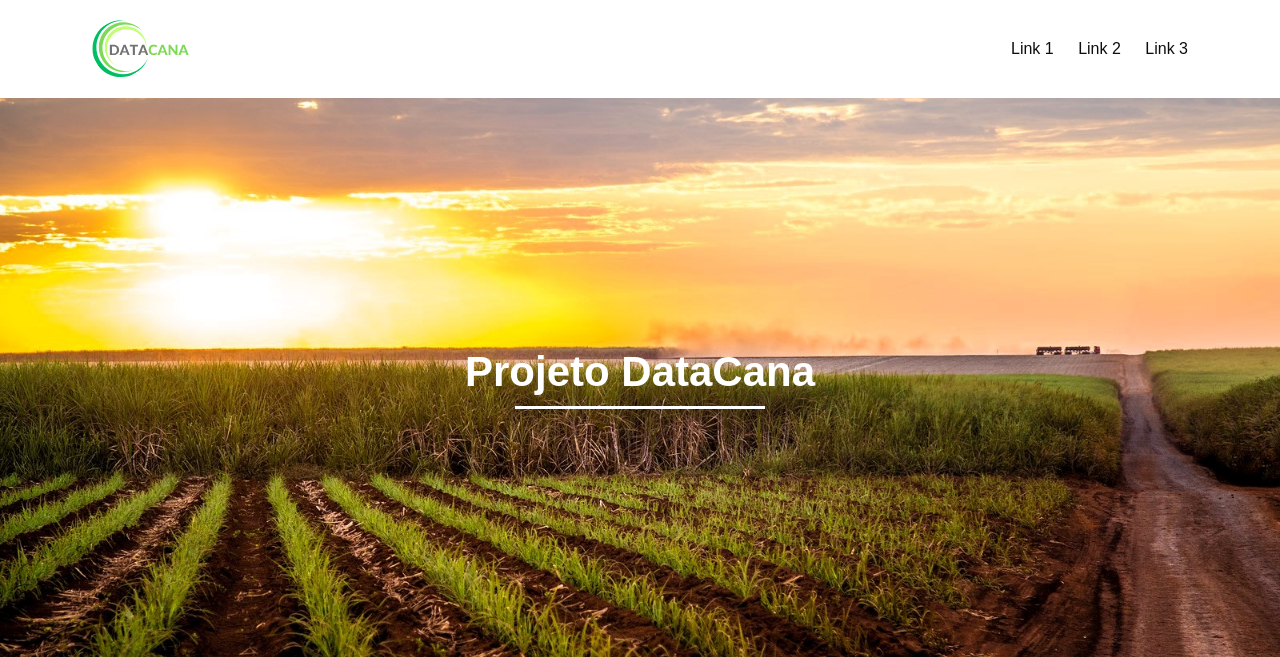
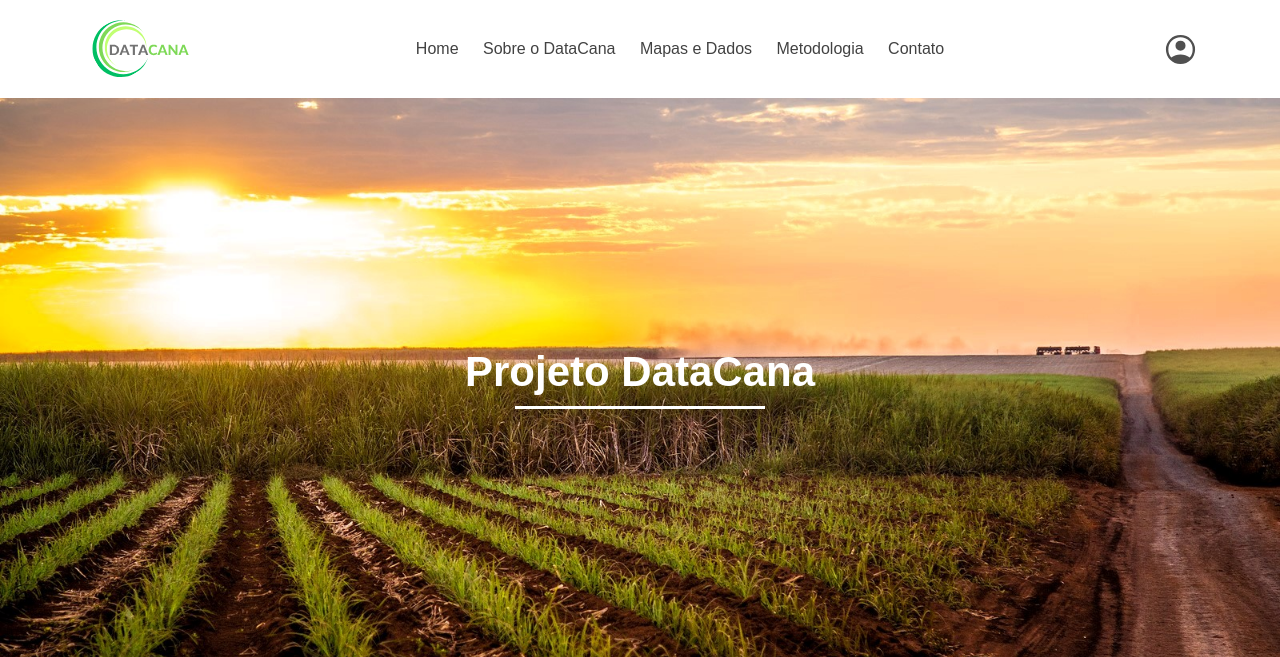
Before and after one commit to pedrokourly/Datacana, a Flask app: page / in a window 1280 px wide. Shown: the top 657 px of the page. Run offline with Flask 3, Linux system fonts and the light colour scheme; some web fonts are replaced.

Commit message:
Update Header

```diff
--- a/static/style.css
+++ b/static/style.css
@@ -4,7 +4,7 @@
 
 :root {
     --default-font: 'Rethink Sans', sans-serif;
-    --color-font: #0D0D0D;
+    --color-font: #424242;
 
     --color01: #03A65A;
     --color02: #0ABF6A;
@@ -38,7 +38,7 @@ header {
     padding: 10px 0px;
 }
 
-header > div.container > div.d-flex > a > img {
+header > div.container > div.d-flex > a#logo > img {
     width: 115px;
 }
 
@@ -53,6 +53,11 @@ header > div.container > div.d-flex > nav > a:hover {
     transition: 0.5s;
 }
 
+header > div.container > div.d-flex > a#login > svg:hover {
+    fill: var(--color02);
+    transition: 0.75s;
+}
+
 header > div.container > div.d-flex > button {
     background-color: var(--color-header);
     border: none;
@@ -63,3 +68,48 @@ header > div.container > div.d-flex > button {
 header > div.container > div.d-flex > div.offcanvas {
     width: 80%;
 }
+
+header > div.container > div.d-flex > div.offcanvas > div.offcanvas-body {
+    position: relative;
+}
+
+header > div.container > div.d-flex > div.offcanvas > div.offcanvas-body > a#login {
+    position: absolute;
+    bottom: 5%;
+    left: 50%;
+    transform: translateX(-50%);
+}
+
+/* MEDIA-QUERY PARA DISPOSITIVOS */
+
+/* DISPOSITIVOS GRANDES */
+
+@media screen and (min-width: 700px) {
+    header > div.container > div.d-flex > nav {
+        display: block;
+    }
+
+    header > div.container > div.d-flex > button {
+        display: none;
+    }
+
+    header > div.container > div.d-flex > a#login {
+        display: inline;
+    }
+}
+
+/* DISPOSITIVOS PEQUENOS */
+
+@media screen and (max-width: 700px) {
+    header > div.container > div.d-flex > nav {
+        display: none;
+    }
+
+    header > div.container > div.d-flex > button {
+        display: flex;
+    }
+
+    header > div.container > div.d-flex > a#login {
+        display: none;
+    }
+}
--- a/templates/default.html
+++ b/templates/default.html
@@ -15,18 +15,26 @@
     <header>
         <div class="container">
             <div class="d-flex align-items-center justify-content-between">
-                <a href="/">
+                <a id="logo" href="/">
                     <img src="../static/images/DataCana.svg" alt="Logo Datacana">
                 </a>
 
                 <nav>
-                    <a href="/sobre">Link 1</a>
-                    <a href="/">Link 2</a>
-                    <a href="/">Link 3</a>
+                    <a href="/">Home</a>
+                    <a href="/">Sobre o DataCana</a>
+                    <a href="/">Mapas e Dados</a>
+                    <a href="/">Metodologia</a>
+                    <a href="/">Contato</a>
                 </nav>
 
+                <a id="login" href="/" target="_blank" rel="external">
+                    <svg xmlns="http://www.w3.org/2000/svg" height="35px" viewBox="0 -960 960 960" width="35px" fill="#505050">
+                        <path d="M226-262q59-39.67 121-60.83Q409-344 480-344t133.33 21.17q62.34 21.16 121.34 60.83 41-49.67 59.83-103.67T813.33-480q0-141-96.16-237.17Q621-813.33 480-813.33t-237.17 96.16Q146.67-621 146.67-480q0 60.33 19.16 114.33Q185-311.67 226-262Zm253.88-184.67q-58.21 0-98.05-39.95Q342-526.58 342-584.79t39.96-98.04q39.95-39.84 98.16-39.84 58.21 0 98.05 39.96Q618-642.75 618-584.54t-39.96 98.04q-39.95 39.83-98.16 39.83ZM479.73-80q-83.1 0-156.18-31.5-73.09-31.5-127.15-85.83-54.07-54.34-85.23-127.23Q80-397.45 80-480.33q0-82.88 31.5-155.78Q143-709 197.33-763q54.34-54 127.23-85.5T480.33-880q82.88 0 155.78 31.5Q709-817 763-763t85.5 127Q880-563 880-480.18q0 82.83-31.5 155.67Q817-251.67 763-197.33 709-143 635.91-111.5 562.83-80 479.73-80Z"/>
+                    </svg>
+                </a>
+
                 <button type="button" data-bs-toggle="offcanvas" data-bs-target="#offcanvasRight" aria-controls="offcanvasRight">
-                    <svg xmlns="http://www.w3.org/2000/svg" height="24px" viewBox="0 -960 960 960" width="24px" fill="#5f6368">
+                    <svg xmlns="http://www.w3.org/2000/svg" height="25px" viewBox="0 -960 960 960" width="25px" fill="#505050">
                         <path d="M120-240v-80h720v80H120Zm0-200v-80h720v80H120Zm0-200v-80h720v80H120Z"/>
                     </svg>
                 </button>
@@ -40,15 +48,27 @@
                     <div class="offcanvas-body">
                         <ul class="navbar-nav justify-content-end flex-grow-1 pe-3">
                             <li class="nav-item">
-                                <a class="nav-link active" aria-current="page" href="/sobre">Link 1</a>
+                                <a class="nav-link active" aria-current="page" href="/">Home</a>
                             </li>
                             <li class="nav-item">
-                                <a class="nav-link active" aria-current="page" href="/">Link 2</a>
+                                <a class="nav-link active" aria-current="page" href="/">Sobre o DataCana</a>
                             </li>
                             <li class="nav-item">
-                                <a class="nav-link active" aria-current="page" href="/">Link 3</a>
+                                <a class="nav-link active" aria-current="page" href="/">Mapas e Dados</a>
+                            </li>
+                            <li class="nav-item">
+                                <a class="nav-link active" aria-current="page" href="/">Metodologia</a>
+                            </li>
+                            <li class="nav-item">
+                                <a class="nav-link active" aria-current="page" href="/">Contato</a>
                             </li>
                         </ul>
+
+                        <a id="login" href="/" target="_blank" rel="external">
+                            <svg xmlns="http://www.w3.org/2000/svg" height="35px" viewBox="0 -960 960 960" width="35px" fill="#505050">
+                                <path d="M226-262q59-39.67 121-60.83Q409-344 480-344t133.33 21.17q62.34 21.16 121.34 60.83 41-49.67 59.83-103.67T813.33-480q0-141-96.16-237.17Q621-813.33 480-813.33t-237.17 96.16Q146.67-621 146.67-480q0 60.33 19.16 114.33Q185-311.67 226-262Zm253.88-184.67q-58.21 0-98.05-39.95Q342-526.58 342-584.79t39.96-98.04q39.95-39.84 98.16-39.84 58.21 0 98.05 39.96Q618-642.75 618-584.54t-39.96 98.04q-39.95 39.83-98.16 39.83ZM479.73-80q-83.1 0-156.18-31.5-73.09-31.5-127.15-85.83-54.07-54.34-85.23-127.23Q80-397.45 80-480.33q0-82.88 31.5-155.78Q143-709 197.33-763q54.34-54 127.23-85.5T480.33-880q82.88 0 155.78 31.5Q709-817 763-763t85.5 127Q880-563 880-480.18q0 82.83-31.5 155.67Q817-251.67 763-197.33 709-143 635.91-111.5 562.83-80 479.73-80Z"/>
+                            </svg>
+                        </a>
                     </div>
                 </div>
             </div>
--- a/templates/home.html
+++ b/templates/home.html
@@ -42,16 +42,6 @@
         /* DISPOSITIVOS GRANDES */
 
         @media screen and (min-width: 700px) {
-            header > div.container > div.d-flex > nav {
-                display: block;
-            }
-
-            header > div.container > div.d-flex > button {
-                display: none;
-            }
-
-
-
             main > div#cover {
                 background-position: center;
                 height: 70vh;
@@ -69,16 +59,6 @@
         /* DISPOSITIVOS PEQUENOS */
 
         @media screen and (max-width: 700px) {
-            header > div.container > div.d-flex > nav {
-                display: none;
-            }
-
-            header > div.container > div.d-flex > button {
-                display: flex;
-            }
-
-
-
             main > div#cover {
                 background-position: right bottom;
                 height: 40vh;
```
Also changed, not shown: static/images/DataCana.png (added).
